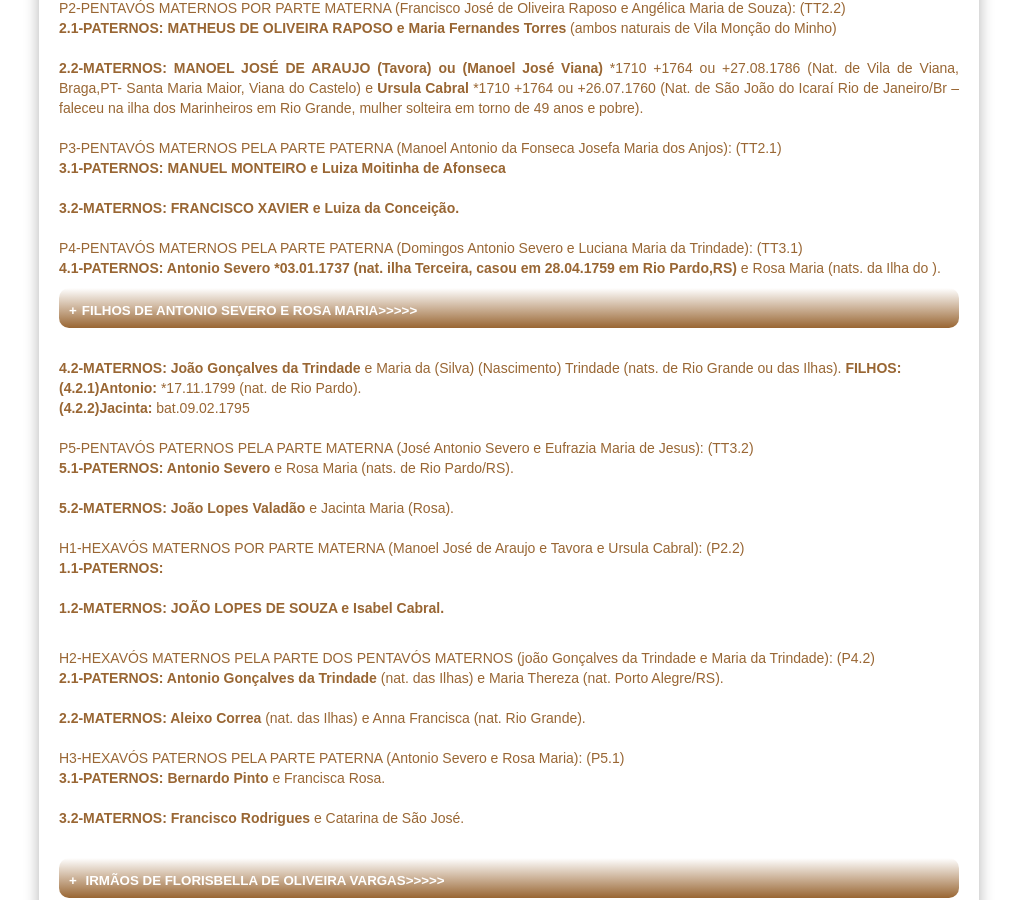
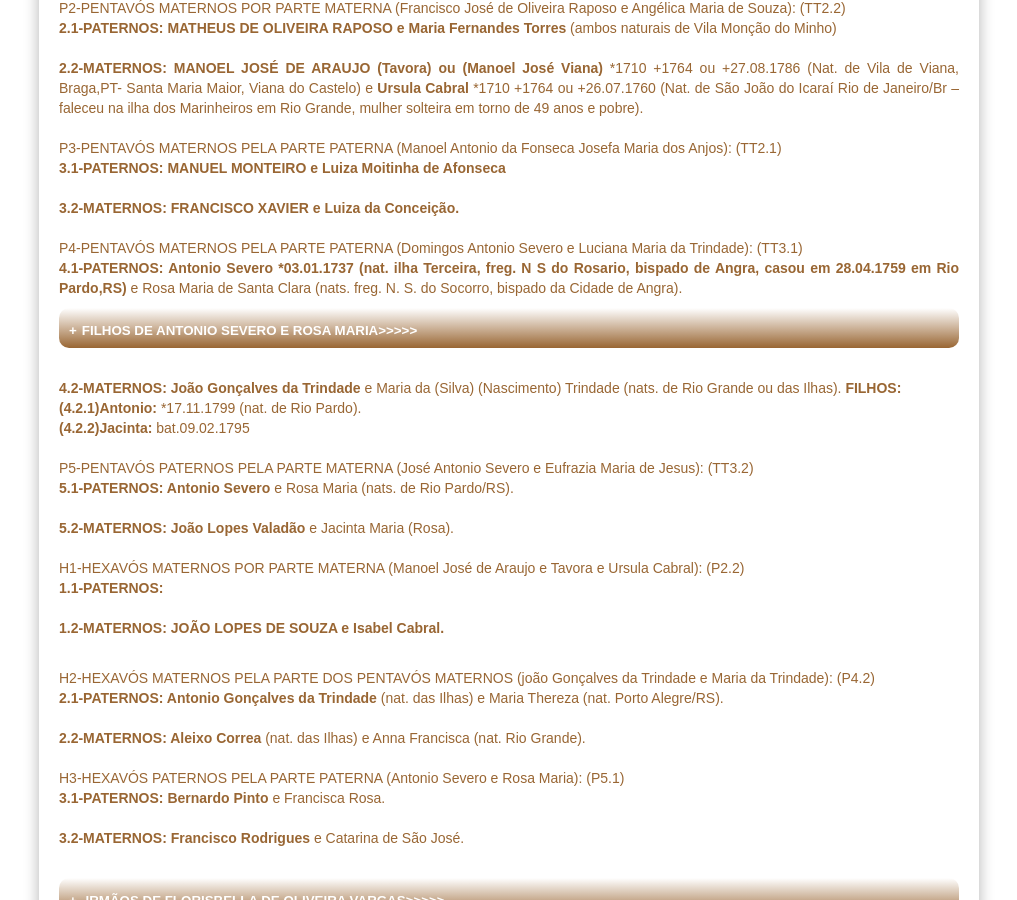
Before and after one commit to claudiovargas1955/claudiovargas1955.github.io, a Jekyll site: the page built from _pages/arvore-genealogica-de-costados-de-florisbella.html, in a window 1280 px wide and 900 px high, scrolled down 2401 px. Shown: the whole window, without its empty margins (131-1148 px from the left). Built offline with Jekyll 4.4.1, drawn with Linux system fonts in a browser that asks for light colours; some web fonts are replaced.

Commit message:
Update arvore-genealogica-de-costados-de-florisbella.html

```diff
--- a/_pages/arvore-genealogica-de-costados-de-florisbella.html
+++ b/_pages/arvore-genealogica-de-costados-de-florisbella.html
@@ -539,7 +539,8 @@ filho de João Gonçalves da Cunha e Maria dos Anjos, ). <br>FILHOS:</b><br>
  <b>3.2-MATERNOS: FRANCISCO XAVIER e Luiza da Conceição.</b><br/><br/>
 
 P4-PENTAVÓS MATERNOS PELA PARTE PATERNA (Domingos Antonio Severo e Luciana Maria da Trindade): (TT3.1) <br>
-<b>4.1-PATERNOS: Antonio Severo *03.01.1737 (nat. ilha Terceira, casou em 28.04.1759 em Rio Pardo,RS) </b> e Rosa Maria (nats. da Ilha do ).
+<b>4.1-PATERNOS: Antonio Severo *03.01.1737 (nat. ilha Terceira, freg. N S do Rosario, bispado de Angra, casou em 28.04.1759 em Rio
+Pardo,RS) </b> e Rosa Maria de Santa Clara (nats. freg. N. S. do Socorro, bispado da Cidade de Angra).
 <details><p><summary>FILHOS DE ANTONIO SEVERO E ROSA MARIA>>>>></b></summary></p>
 <p><b>(4.1.1)João Antonio Severo: </b>bat.04.12.1760 (nat. Rio Pardo, casado com Felicia Maria de Jesus , nat. Rio Pardo, filha de Manoel
 Pereira Soares e Maria Francisca nats. das Ilhas). <b>FILHOS: </b><br>
```
